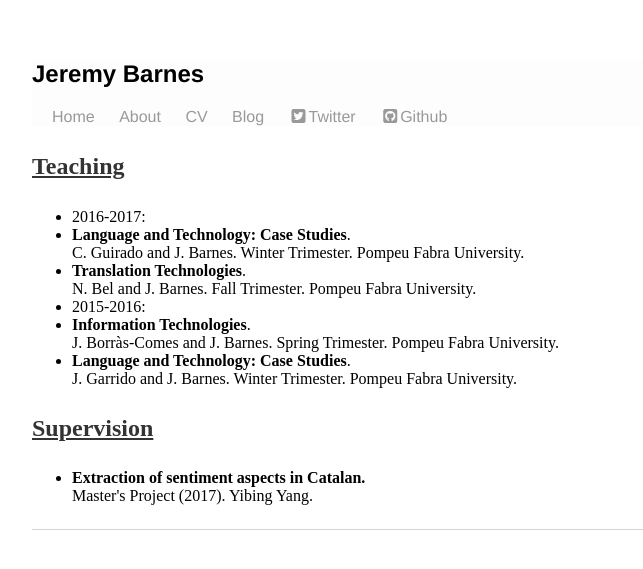
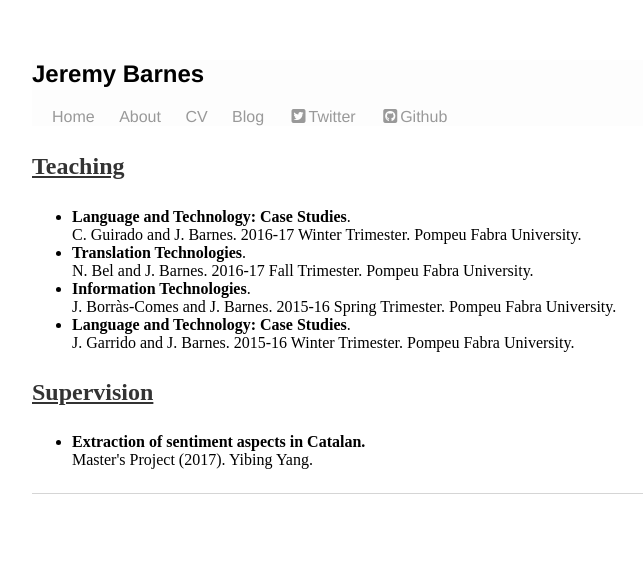
Before and after one commit to jerbarnes/jbarnesspain.github.io, a Jekyll site: the page built from teaching/index.html, in a window 1280 px wide. Shown: the top 569 px of the page, without its empty margins (160-803 px from the left). Built offline with Jekyll 4.4.1, drawn with Linux system fonts in a browser that asks for light colours; nearby versions of some CDN libraries.

Commit message:
Update index.html

```diff
--- a/teaching/index.html
+++ b/teaching/index.html
@@ -8,12 +8,11 @@ title: teaching
 
 <p style="text-align: justify;"><span style="text-decoration: underline;"><strong>Teaching</strong></span></p>
 <ul>
-  <li>2016-2017:</li>
-<li>            <strong>Language and Technology: Case Studies</strong>. <br />C. Guirado and J. Barnes. Winter Trimester. Pompeu Fabra University.</li>
-<li>           <strong>Translation Technologies</strong>. <br />N. Bel and J. Barnes. Fall Trimester. Pompeu Fabra University.</li>
- <li>2015-2016:</li>
-<li> <strong>Information Technologies</strong>.<br />J. Borràs-Comes and J. Barnes. Spring Trimester. Pompeu Fabra University.</li>
-<li>           <strong>Language and Technology: Case Studies</strong>.<br />J. Garrido and J. Barnes. Winter Trimester. Pompeu Fabra University.</li>
+<li>           <strong>Language and Technology: Case Studies</strong>. <br />C. Guirado and J. Barnes. 2016-17 Winter Trimester. Pompeu Fabra University.</li>
+<li>           <strong>Translation Technologies</strong>. <br />N. Bel and J. Barnes. 2016-17 Fall Trimester. Pompeu Fabra University.</li>
+
+<li>           <strong>Information Technologies</strong>.<br />J. Borràs-Comes and J. Barnes. 2015-16 Spring Trimester. Pompeu Fabra University.</li>
+<li>           <strong>Language and Technology: Case Studies</strong>.<br />J. Garrido and J. Barnes. 2015-16 Winter Trimester. Pompeu Fabra University.</li>
 </ul>
 <p style="text-align: justify;"> </p>
 <p style="text-align: justify;"><span style="text-decoration: underline;"><strong>Supervision</strong></span></p>
```
